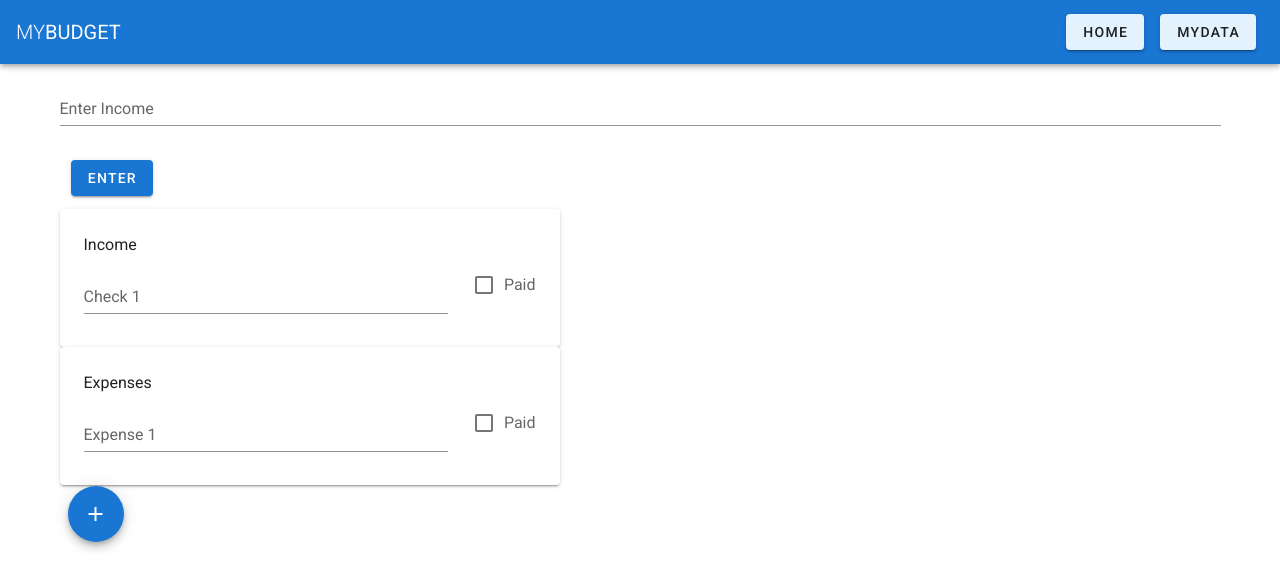
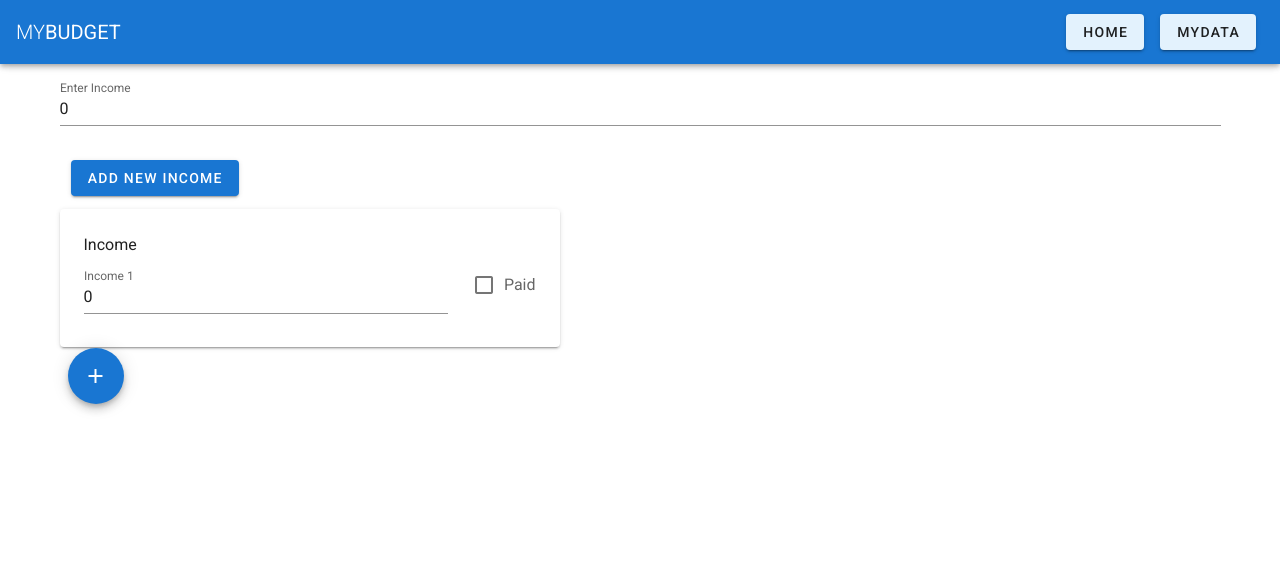
Before and after one commit to aojpauga/MyBudget, a Vue app: page /home in a window 1280 px wide. Shown: the top 588 px of the page. Built offline with nearby package versions, Linux system fonts and the light colour scheme.

Commit message:
working on income dialog

```diff
--- a/src/components/Navbar.vue
+++ b/src/components/Navbar.vue
@@ -6,15 +6,12 @@
         <span color="primary">Budget</span>
       </v-toolbar-title>
       <v-spacer></v-spacer>
-        <v-btn outline color="#E3F2FD" class="ma-2" router to="/Home">Home</v-btn>
-        <v-btn outline color="#E3F2FD" class="ma-2" router to="/About">MyData</v-btn>
+      <v-btn color="#E3F2FD" class="ma-2" router to="/Home">Home</v-btn>
+      <v-btn color="#E3F2FD" class="ma-2" router to="/About">MyData</v-btn>
     </v-toolbar>
   </nav>
-
 </template>
 
 <script>
-export default {
-
-}
+export default {};
 </script>
--- a/src/views/Home.vue
+++ b/src/views/Home.vue
@@ -2,14 +2,10 @@
   <v-container grid-list-xs>
     <v-layout row wrap>
       <v-flex xs12>
-        <v-text-field
-          name="funds"
-          label="Enter Income"
-          id="funds"
-        ></v-text-field>
+        <v-text-field name="funds" label="Enter Income" id="funds" v-model="income"></v-text-field>
       </v-flex>
       <v-flex xs12 class="pa-3">
-        <v-btn outline color="primary" dark>Enter</v-btn>
+        <v-btn color="primary" dark>Add New Income</v-btn>
       </v-flex>
     </v-layout>
     <v-layout row wrap>
@@ -19,29 +15,20 @@
           class="pa-3"
           max-width="500"
           justify-space-around
-          v-for="card in cards"
+          v-for="card in incomeCards"
           :key="card.title"
         >
           <div class="ma-3">{{ card.title }}</div>
           <div>
             <v-row class="mx-auto">
-              <v-text-field
-                box
-                class="ma-3"
-                :label="card.inputLabel"
-              ></v-text-field>
-              <v-checkbox
-                class="ma-3"
-                label="Paid"
-                v-model="value"
-                value="value"
-              ></v-checkbox>
+              <v-text-field class="ma-3" :label="card.inputLabel" v-model="card.cardIncome"></v-text-field>
+              <v-checkbox class="ma-3" label="Paid"></v-checkbox>
             </v-row>
           </div>
         </v-card>
       </v-flex>
     </v-layout>
-    <v-btn class="mx-2" fab dark color="primary">
+    <v-btn class="mx-2" fab dark color="primary" v-on:click.native="addIncomeCard">
       <v-icon dark>mdi-plus</v-icon>
     </v-btn>
   </v-container>
@@ -51,17 +38,38 @@
 export default {
   data() {
     return {
-      cards: [
+      income: 0,
+      incomeCards: [
         {
           title: "Income",
-          inputLabel: "Check 1"
-        },
+          inputLabel: "Income 1",
+          cardIncome: 0
+        }
+      ],
+      expenseCards: [
         {
           title: "Expenses",
-          inputLabel: "Expense 1"
+          inputLabel: "Expense 1",
+          cardExpense: 0
         }
-      ]
+      ],
+      count: 1
     };
+  },
+  methods: {
+    addIncome: function() {
+      for (var card in this.cards) {
+        this.income += card.cardIncome;
+      }
+    },
+    addIncomeCard: function() {
+      this.count += 1;
+      this.incomeCards.push({
+        title: "Income",
+        inputLabel: "Income " + this.count,
+        cardIncome: 0
+      });
+    }
   }
 };
 </script>
```
Lines whose indentation alone changed are shown as unchanged.
